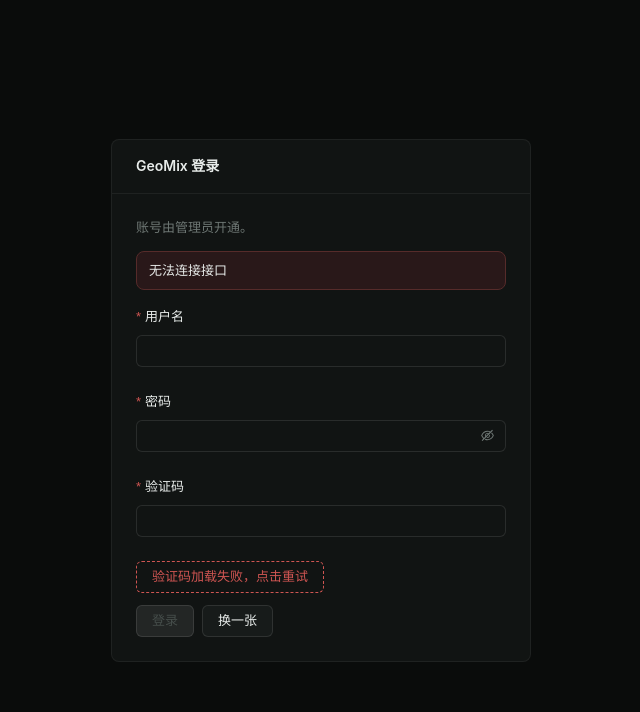
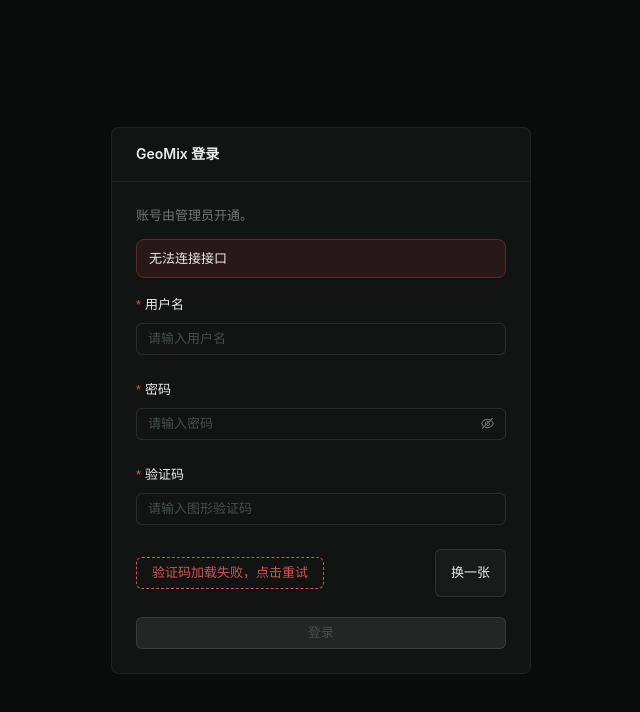
Before and after one commit to yexiu700/geomix, a Next.js app in the folder apps/web/: page /login in a window 1280 px wide. Shown: the top 712 px of the page, without its empty margins (319-959 px from the left). Built offline with nearby package versions, Linux system fonts and the light colour scheme; no server answers.

Commit message:
fix(web): polish login page captcha layout, placeholders, and password toggle focus (#128, #129, #130)

```diff
--- a/apps/web/app/globals.css
+++ b/apps/web/app/globals.css
@@ -2147,3 +2147,85 @@ input:not([class*='ant-']):hover {
     padding: 16px 12px;
   }
 }
+
+/* === login === */
+.gm-login-card {
+  max-width: 420px;
+  width: 100%;
+}
+
+.gm-login-captcha-row {
+  display: flex;
+  align-items: flex-start;
+  justify-content: space-between;
+  gap: 12px;
+  margin-bottom: 20px;
+}
+
+.gm-login-captcha-media {
+  display: flex;
+  flex-direction: column;
+  align-items: flex-start;
+  justify-content: center;
+  gap: 6px;
+  min-height: 48px;
+}
+
+.gm-login-captcha-status {
+  margin-bottom: 0 !important;
+  line-height: 48px;
+}
+
+.gm-login-captcha-frame {
+  display: inline-block;
+  border-radius: var(--gm-radius-sm);
+  border: 1px solid var(--gm-line-2);
+  background: var(--gm-bg-elevated);
+  overflow: hidden;
+  box-shadow: inset 0 0 0 1px rgba(255, 255, 255, 0.04);
+  transition: border-color var(--gm-dur-fast) var(--gm-ease-out);
+}
+
+.gm-login-captcha-frame:hover {
+  border-color: var(--gm-line-strong);
+}
+
+.gm-login-captcha-frame:focus-within {
+  box-shadow: var(--gm-focus-ring);
+}
+
+.gm-login-captcha-img {
+  display: block;
+  width: 132px;
+  height: 48px;
+  background-repeat: no-repeat;
+  background-size: contain;
+  background-position: center;
+  cursor: pointer;
+  filter: invert(0.9) hue-rotate(180deg) contrast(1.08);
+  transition: opacity var(--gm-dur-fast) var(--gm-ease-out);
+}
+
+.gm-login-captcha-img:focus-visible {
+  outline: none;
+  box-shadow: none;
+}
+
+.gm-login-captcha-img.is-disabled {
+  cursor: not-allowed;
+  opacity: 0.6;
+}
+
+.gm-login-captcha-hint {
+  font-size: var(--gm-text-caption);
+  line-height: 16px;
+}
+
+.gm-login-captcha-refresh {
+  height: 48px;
+  flex: none;
+}
+
+.gm-login-actions {
+  margin-top: 4px;
+}
--- a/apps/web/components/login-panel.tsx
+++ b/apps/web/components/login-panel.tsx
@@ -1,8 +1,8 @@
 'use client';
 
-import { Alert, Button, Card, Form, Input, Typography } from 'antd';
+import { Alert, Button, Card, Form, Input, Tooltip, Typography } from 'antd';
 import { useRouter, useSearchParams } from 'next/navigation';
-import { useCallback, useEffect, useRef, useState } from 'react';
+import { type ComponentProps, useCallback, useEffect, useRef, useState } from 'react';
 import { loadAccount, postJson } from '../lib/api';
 import { safePostLoginHref } from '../lib/route-map';
 import { clearSession, readAccessToken, saveSession } from '../lib/session';
@@ -72,6 +72,36 @@ async function fetchCaptchaAttempt(controller: AbortController): Promise<Captcha
     if (timer !== null) clearTimeout(timer);
     if (onAbort) controller.signal.removeEventListener('abort', onAbort);
   }
+}
+
+function LoginPasswordInput(props: ComponentProps<typeof Input.Password>) {
+  const [visible, setVisible] = useState(false);
+
+  return (
+    <div
+      onMouseDownCapture={(event) => {
+        if (event.target instanceof Element && event.target.closest('.ant-input-password-icon')) {
+          event.preventDefault();
+        }
+      }}
+      onClickCapture={(event) => {
+        if (event.target instanceof Element && event.target.closest('.ant-input-password-icon')) {
+          event.stopPropagation();
+          if (!props.disabled) {
+            setVisible((prev) => !prev);
+          }
+        }
+      }}
+    >
+      <Input.Password
+        {...props}
+        visibilityToggle={{
+          visible,
+          onVisibleChange: setVisible,
+        }}
+      />
+    </div>
+  );
 }
 
 export function LoginPanel() {
@@ -231,7 +261,7 @@ export function LoginPanel() {
 
   return (
     <main className="gm-boot">
-      <Card style={{ maxWidth: 420, width: '100%' }} title="GeoMix 登录">
+      <Card className="gm-login-card" title="GeoMix 登录">
         <Typography.Paragraph type="secondary">账号由管理员开通。</Typography.Paragraph>
         {checking ? <Typography.Paragraph>正在确认登录</Typography.Paragraph> : null}
         {error ? <Alert type="error" message={error} style={{ marginBottom: 16 }} /> : null}
@@ -242,48 +272,68 @@ export function LoginPanel() {
               name="username"
               rules={[{ required: true, message: '请输入用户名' }]}
             >
-              <Input autoComplete="username" />
+              <Input autoComplete="username" placeholder="请输入用户名" />
             </Form.Item>
             <Form.Item
               label="密码"
               name="password"
               rules={[{ required: true, message: '请输入密码' }]}
             >
-              <Input.Password autoComplete="current-password" />
+              <LoginPasswordInput autoComplete="current-password" placeholder="请输入密码" />
             </Form.Item>
             <Form.Item
               label="验证码"
               name="captchaCode"
               rules={[{ required: true, message: '请输入验证码' }]}
             >
-              <Input autoComplete="off" />
+              <Input autoComplete="off" placeholder="请输入图形验证码" />
             </Form.Item>
+            <div className="gm-login-captcha-row">
+              <div className="gm-login-captcha-media">
                 {captchaLoading ? (
-              <Typography.Paragraph type="secondary" role="status" style={{ marginBottom: 12 }}>
+                  <Typography.Paragraph
+                    type="secondary"
+                    role="status"
+                    className="gm-login-captcha-status"
+                  >
                     正在加载验证码...
                   </Typography.Paragraph>
                 ) : captchaImage ? (
+                  <>
+                    <Tooltip title="点击图片更换验证码">
+                      <div className="gm-login-captcha-frame">
                         <div
                           role="img"
                           aria-label="验证码"
-                title="点击刷新验证码"
+                          title="点击图片更换验证码"
+                          tabIndex={0}
+                          className={`gm-login-captcha-img${busy || captchaLoading ? ' is-disabled' : ''}`}
                           onClick={() => {
                             if (!busy && !captchaLoading) {
                               void loadCaptcha({ force: true });
                             }
                           }}
+                          onKeyDown={(event) => {
+                            if (
+                              (event.key === 'Enter' || event.key === ' ') &&
+                              !busy &&
+                              !captchaLoading
+                            ) {
+                              event.preventDefault();
+                              void loadCaptcha({ force: true });
+                            }
+                          }}
                           style={{
-                  width: 132,
-                  height: 48,
-                  marginBottom: 12,
-                  cursor: busy || captchaLoading ? 'not-allowed' : 'pointer',
                             backgroundImage: `url("${captchaImage}")`,
-                  backgroundRepeat: 'no-repeat',
-                  backgroundSize: 'contain',
                           }}
                         />
+                      </div>
+                    </Tooltip>
+                    <Typography.Text type="secondary" className="gm-login-captcha-hint">
+                      点击图片更换验证码
+                    </Typography.Text>
+                  </>
                 ) : captchaFailed ? (
-              <div style={{ marginBottom: 12 }}>
                   <Button
                     type="dashed"
                     danger
@@ -292,18 +342,25 @@ export function LoginPanel() {
                   >
                     验证码加载失败，点击重试
                   </Button>
+                ) : null}
               </div>
-            ) : null}
-            <div>
-              <Button type="primary" htmlType="submit" loading={busy} disabled={!captchaReady}>
-                登录
-              </Button>
               <Button
-                style={{ marginLeft: 8 }}
+                className="gm-login-captcha-refresh"
                 disabled={busy || captchaLoading}
                 onClick={() => void loadCaptcha({ force: true })}
               >
                 换一张
+              </Button>
+            </div>
+            <div className="gm-login-actions">
+              <Button
+                type="primary"
+                htmlType="submit"
+                block
+                loading={busy}
+                disabled={!captchaReady}
+              >
+                登录
               </Button>
             </div>
           </Form>
```
Also changed, not shown: 1 other file (tests, documents, lock files or other folders). Lines whose indentation alone changed are shown as unchanged.
